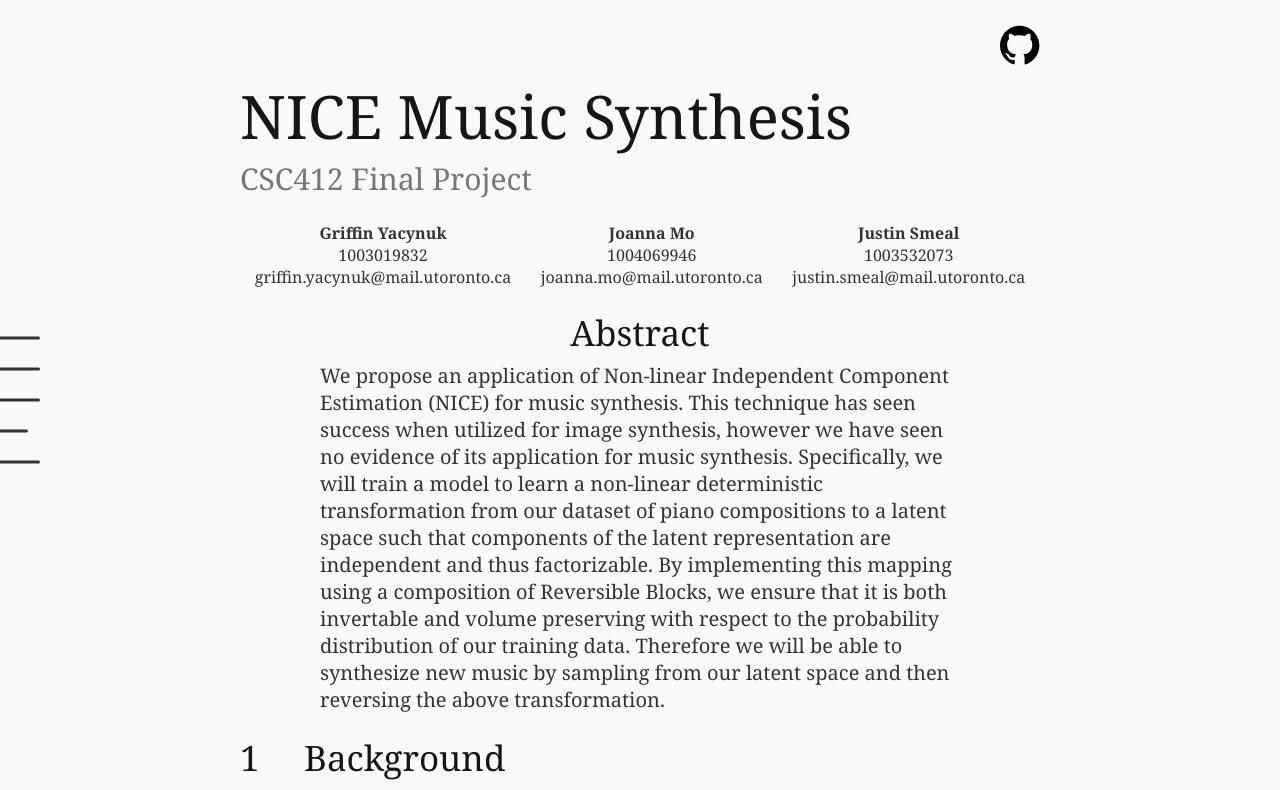
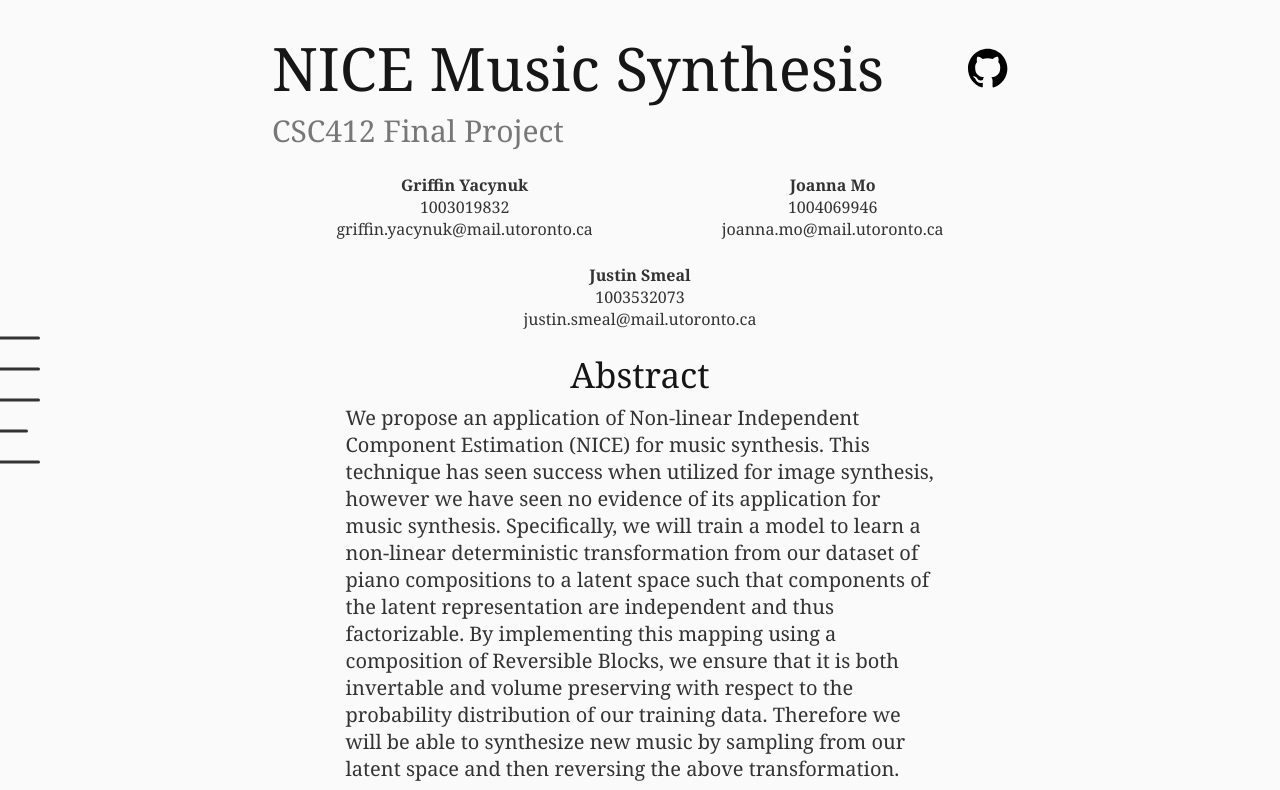
Before and after one commit to gyacynuk/csc412-report, a React (Create React App) app in the folder interactive-report/: page / in a window 1280 px wide. Shown: the top 790 px of the page. Built offline with nearby package versions, Linux system fonts and the light colour scheme; a web font is replaced by a local one.

Commit message:
Remove navbar

```diff
--- a/interactive-report/src/pages/paper/index.jsx
+++ b/interactive-report/src/pages/paper/index.jsx
@@ -15,29 +15,31 @@ import complexPrWav from '../../assets/audio/complex-pr.wav'
 import References from '../../components/references'
 import SectionNavigator from '../../components/section-navigator'
 import EquationLabel from '../../components/equation-label'
-import { useHistory } from 'react-router'
 
-const NavBar = styled.div`
-    width: 100%;
-    height: 64px;
-    margin-top: 16px;
-    display: flex;
-    justify-content: flex-end;
-    align-items: center;
+const PageWrapper = styled.div`
+    position: relative;
+    margin: 32px;
 `
+
 const IconButton = styled.div`
     margin-left: 16px;
     cursor: pointer;
 `
 const GithubIcon = styled(GithubSVG)`
     width: 40px;
-    height: 40px;
+    height: 100%;
+    margin-top: -4px;
+
+    ${({theme}) => theme.isMobile`
+        height: 40px;
+        margin-top: 0;
+    `}
+`
+const HeaderWrapper = styled.div`
+    display: flex;
+    justify-content: space-between;
 `
 
-const PageWrapper = styled.div`
-    position: relative;
-    margin-bottom: 32px;
-`
 const Center = styled.div`
     width: 100%;
     display: flex;
@@ -80,7 +82,6 @@ const DoublePane = styled.div`
 `
 
 const Paper = props => {
-    const history = useHistory()
     const sections = [
         {
             name: 'Abstract',
@@ -113,13 +114,13 @@ const Paper = props => {
         <PageWrapper>
             <SectionNavigator sections={sections}/>
 
-            <NavBar>
+            <HeaderWrapper>
+                <h1>NICE Music Synthesis</h1>
                 <IconButton onClick={() => window.open('https://github.com/gyacynuk/csc412-report/tree/main/notebooks')}>
                     <GithubIcon />
                 </IconButton>
-            </NavBar>
+            </HeaderWrapper>
 
-            <h1>NICE Music Synthesis</h1>
 			<h4>CSC412 Final Project</h4>
 
             <Authors authors={[
```
